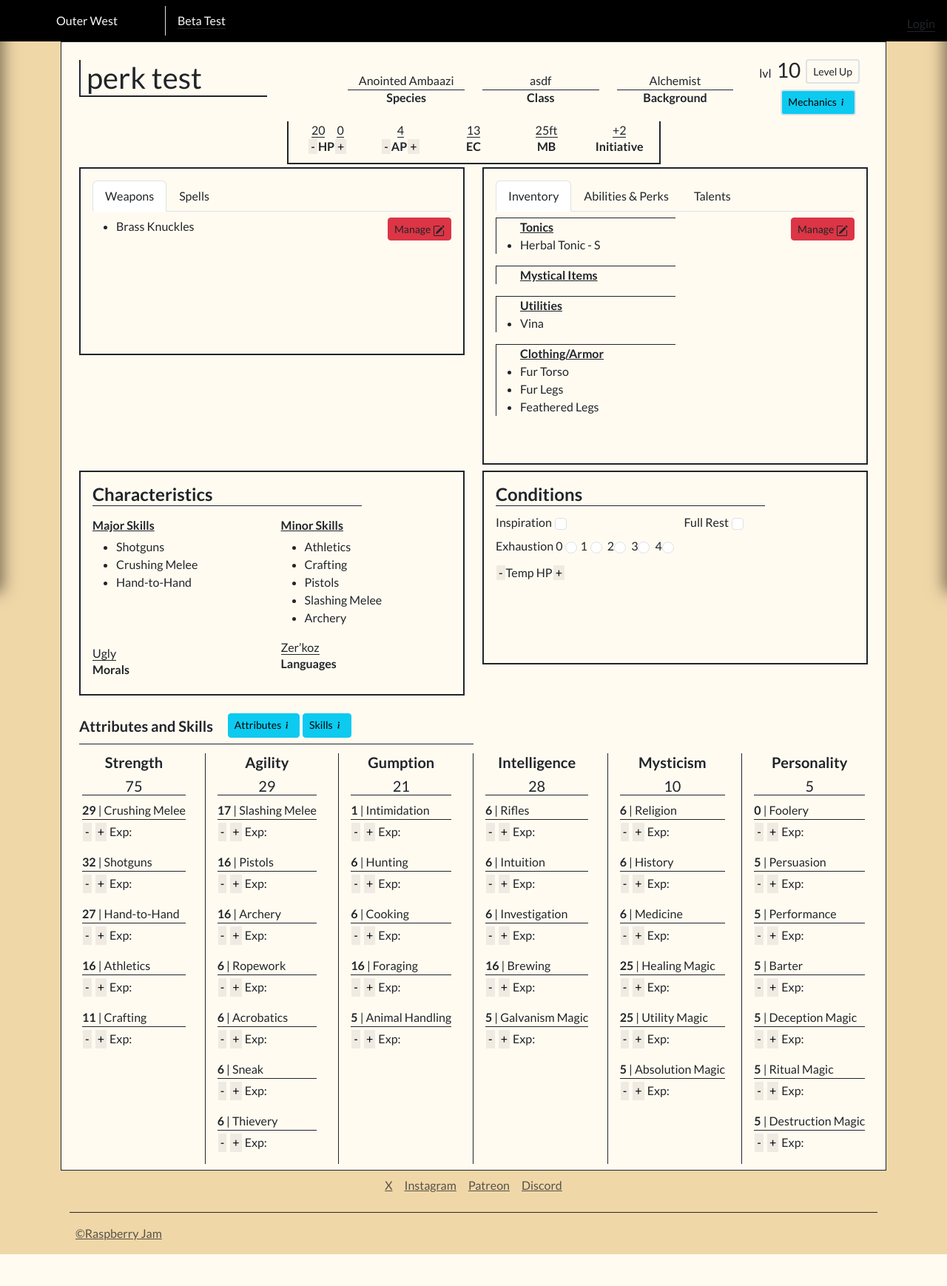
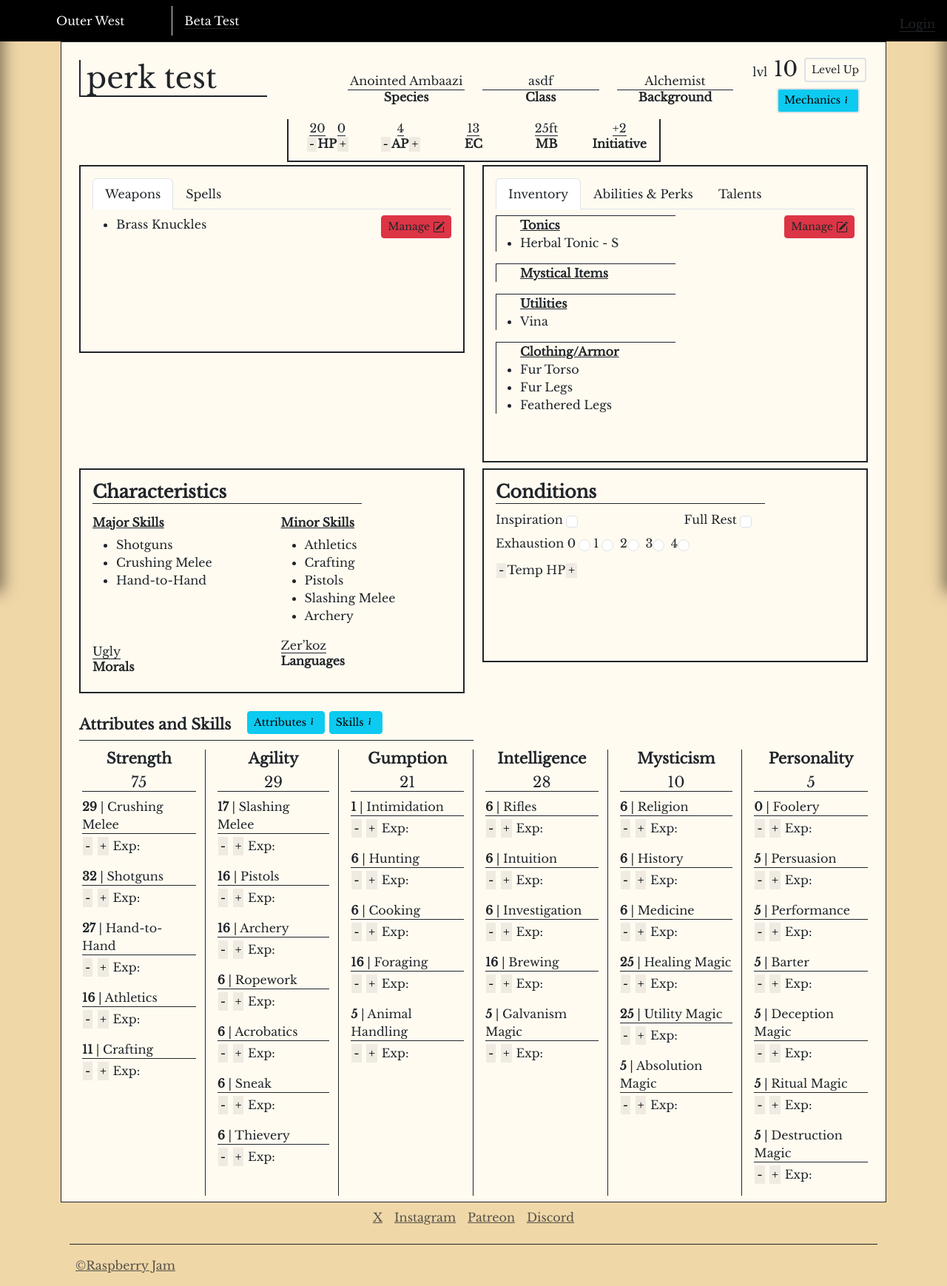
Before and after one commit to grantNixon/WWTTRPG, a Django app: page /create/character_detail/13 in a window 1280 px wide. Shown: the whole page at 74% size. Before the commit the page ends 1695 px from the top, so only its background shows below. Run offline with Django 5.2, Linux system fonts and the light colour scheme; data comes from the database, SQL or seed files in the repository; both versions use the stored data as it was after the commit.

Commit message:
Font change

```diff
--- a/WTTRPG/WTTRPG/templates/Header_and_Footer.html
+++ b/WTTRPG/WTTRPG/templates/Header_and_Footer.html
@@ -9,15 +9,15 @@
         <link href="https://cdn.jsdelivr.net/npm/bootstrap@5.3.0/dist/css/bootstrap.min.css" rel="stylesheet">
         <style>
             body {
-                font-family: 'Lato', sans-serif;
+                font-family: 'Libre Baskerville', sans-serif;
             }
 
             h1 {
-                font-family: 'Lato', sans-serif;
+                font-family: 'Libre Baskerville', sans-serif;
             }
 
             p {
-                font-family: 'Lato', sans-serif;
+                font-family: 'Libre Baskerville', sans-serif;
             }
         </style>
     </head>
@@ -53,6 +53,7 @@
             </div>
         </nav>
       <body class="d-flex flex-column min-vh-100" style="background-color: #f0d7a8;">
+        <link href="https://fonts.googleapis.com/css2?family=Libre+Baskerville&display=swap" rel="stylesheet">
         <script src="https://cdn.jsdelivr.net/npm/bootstrap@5.3.2/dist/js/bootstrap.bundle.min.js" integrity="sha384-C6RzsynM9kWDrMNeT87bh95OGNyZPhcTNXj1NW7RuBCsyN/o0jlpcV8Qyq46cDfL" crossorigin="anonymous"></script>
         <script src="https://cdn.jsdelivr.net/npm/@popperjs/core@2.11.8/dist/umd/popper.min.js" integrity="sha384-I7E8VVD/ismYTF4hNIPjVp/Zjvgyol6VFvRkX/vR+Vc4jQkC+hVqc2pM8ODewa9r" crossorigin="anonymous"></script>
         <script src="https://cdn.jsdelivr.net/npm/bootstrap@5.3.2/dist/js/bootstrap.min.js" integrity="sha384-BBtl+eGJRgqQAUMxJ7pMwbEyER4l1g+O15P+16Ep7Q9Q+zqX6gSbd85u4mG4QzX+" crossorigin="anonymous"></script>
```
Also changed, not shown: WTTRPG/db.sqlite3.
